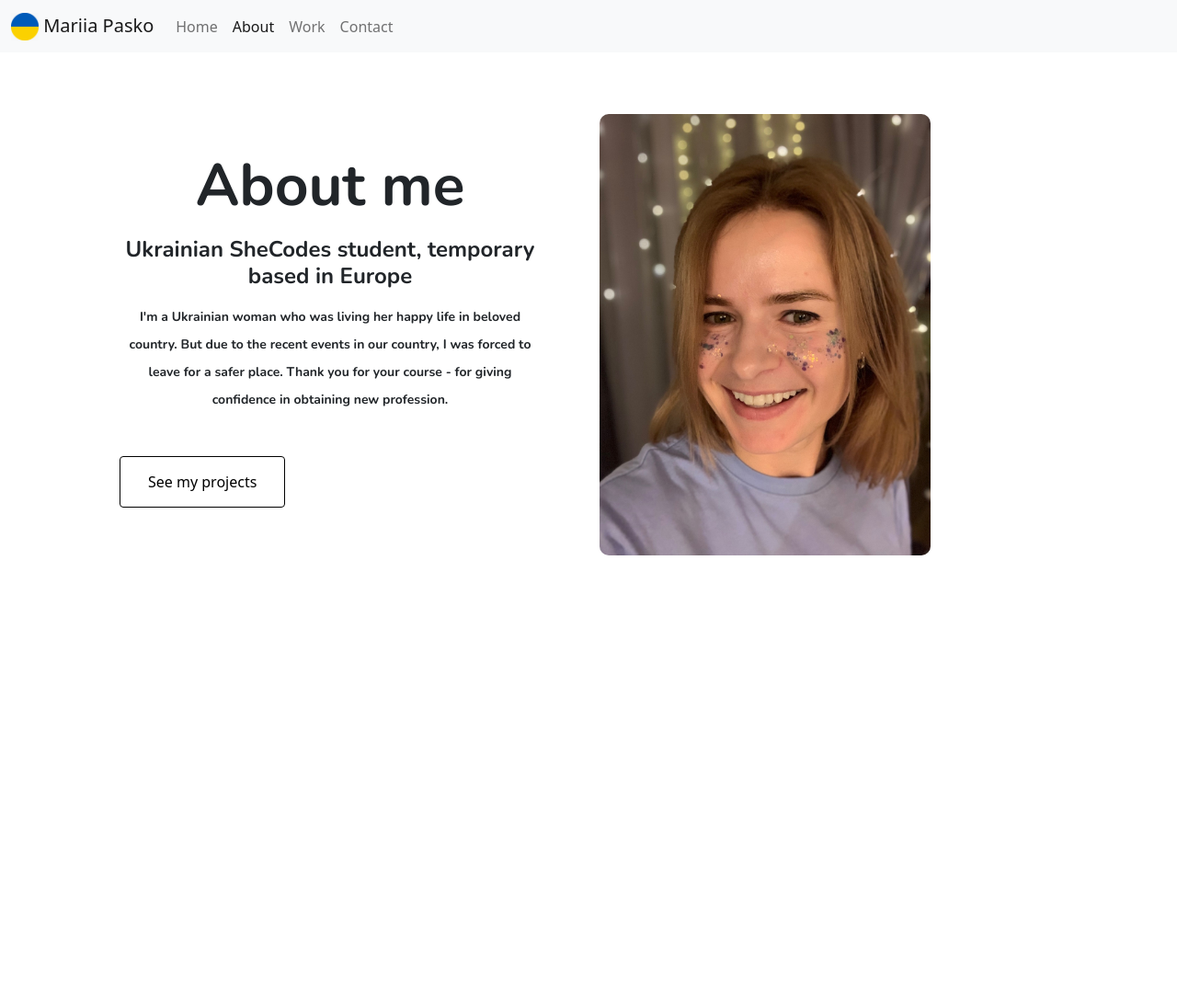
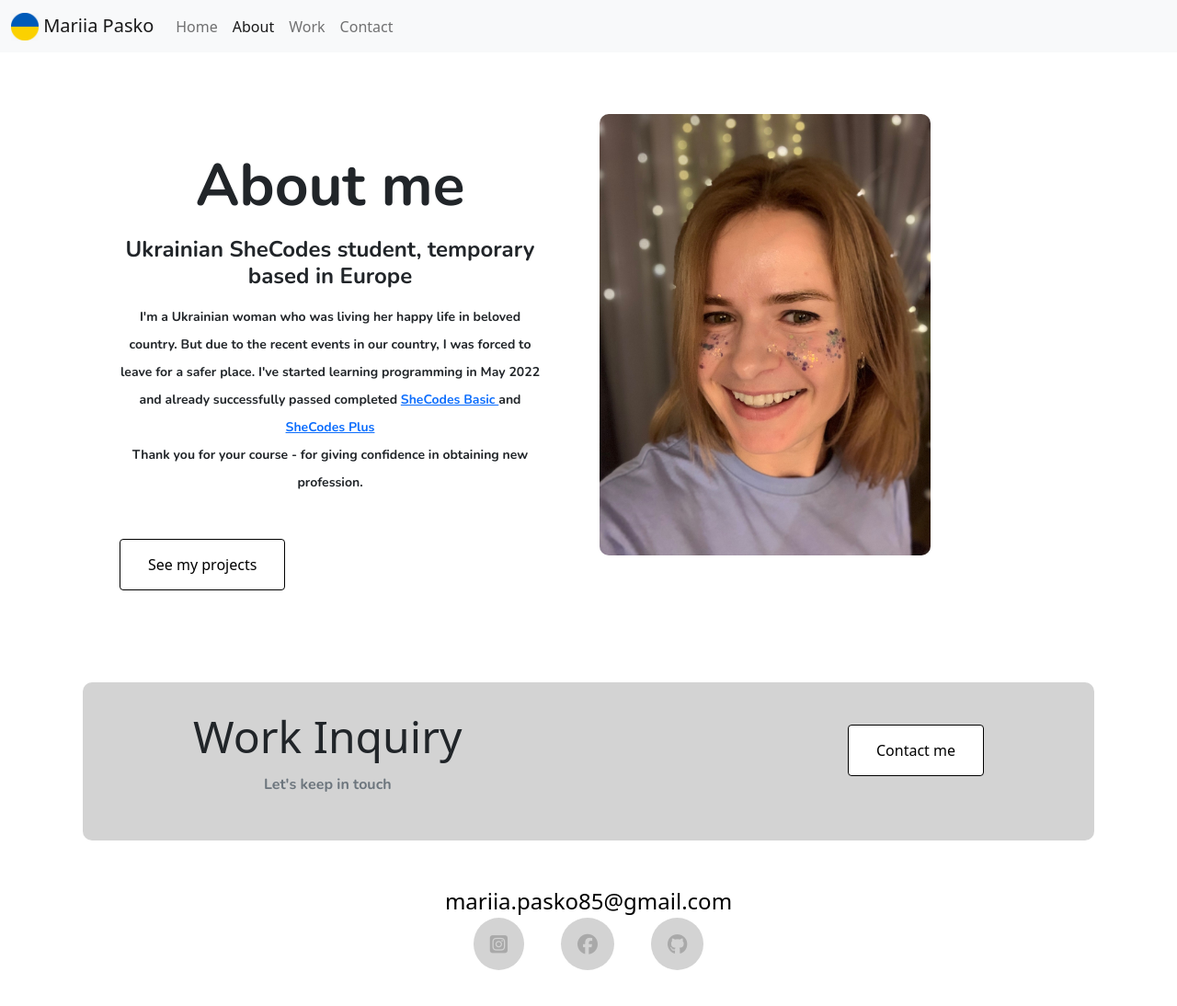
Before and after one commit to mariiapasko/mariiapasko-portfolio, a plain HTML site: page about.html in a window 1280 px wide. Shown: the whole page at 92% size. Before the commit the page ends 800 px from the top, so only its background shows below. Drawn offline with nearby package versions, Linux system fonts and the light colour scheme.

Commit message:
Added footer styling, links to the contacts (also using Fontawesome)

```diff
--- a/about.html
+++ b/about.html
@@ -88,8 +88,18 @@
             <p>
               I'm a Ukrainian woman who was living her happy life in beloved
               country. But due to the recent events in our country, I was forced
-              to leave for a safer place. Thank you for your course - for giving
-              confidence in obtaining new profession.
+              to leave for a safer place. I've started learning programming in
+              May 2022 and already successfully passed completed
+              <a href="https://www.shecodes.io/learn/workshops/730">
+                SheCodes Basic
+              </a>
+              and
+              <a href="https://www.shecodes.io/learn/workshops/747">
+                SheCodes Plus
+              </a>
+              <br />
+              Thank you for your course - for giving confidence in obtaining new
+              profession.
               <br />
             </p>
 
@@ -104,6 +114,46 @@
           />
         </div>
       </div>
+      <footer>
+        <div
+          class="contact-box d-flex justify-content-between mb-5 d-none d-md-flex"
+        >
+          <div>
+            <h4>Work Inquiry</h4>
+            <p class="text-muted">Let's keep in touch</p>
+          </div>
+          <div>
+            <a href="" class="btn btn-branding mt-3"> Contact me </a>
+          </div>
+        </div>
+        <a
+          href="mailto:mariia.pasko85@gmail.com"
+          class="email-link"
+          title="e-mail Mariia Pasko"
+        >
+          mariia.pasko85@gmail.com</a
+        >
+        <div class="social-links d-flex justify-content-center">
+          <a
+            href="https://www.instagram.com/masha_pasko/"
+            title="Instagram Mariia Pasko"
+            target="_blank"
+            ><i class="fa-brands fa-square-instagram"></i>
+          </a>
+          <a
+            href="https://www.facebook.com/masha.spesivaja"
+            title="Facebook Mariia Pasko"
+            target="_blank"
+            ><i class="fa-brands fa-facebook"></i
+          ></a>
+          <a
+            href="https://github.com/mariiapasko"
+            title="GitHub Mariia Pasko"
+            target="_blank"
+            ><i class="fa-brands fa-github"></i
+          ></a>
+        </div>
+      </footer>
     </div>
   </body>
 </html>
--- a/src/styles.css
+++ b/src/styles.css
@@ -18,6 +18,9 @@ h1 {
 }
 h2 {
   font-size: 64px;
+}
+h4 {
+  font-size: 48px;
 }
 
 p {
@@ -86,17 +89,39 @@ p {
 .project-description {
   padding: 30px 50px;
 }
-.email-link {
+
+footer {
+  margin: 60px 0;
+}
+footer .contact-box {
+  background: var(--secondary-color);
+  padding: 30px 120px;
+  border-radius: 10px;
+}
+footer .email-link {
   display: flex;
   justify-content: center;
-  color: var(--branding-color);
-  font-size: 22px;
   text-decoration: none;
+  color: black;
+  font-size: 24px;
 }
 
-.email-link:hover {
-  text-decoration: underline;
-  color: black;
+footer .email-link:hover {
+  color: var(--branding-color);
+}
+
+footer .social-links a {
+  margin: 0 20px;
+  color: var(--branding-color);
+  background: var(--secondary-color);
+  padding: 12px 18px;
+  border-radius: 50%;
+  font-size: 22px;
+  transition: all 100ms ease-in-out;
+}
+footer .social-links a:hover {
+  color: white;
+  background: var(--branding-color);
 }
 .content-container {
   margin-top: 60px;
@@ -141,12 +166,19 @@ p {
   .content-container h1 {
     font-size: 36px;
   }
+  footer .contact-box {
+    padding: 30px;
+  }
+
   h1 {
     font-size: 40px;
   }
   h3 {
     font-size: 28px;
     padding-top: none;
+  }
+  h4 {
+    font-size: 24px;
   }
 
   p {
```
Also changed, not shown: contact.html (+1 -1 lines), index.html (+40 -0 lines), work.html (+40 -0 lines).
